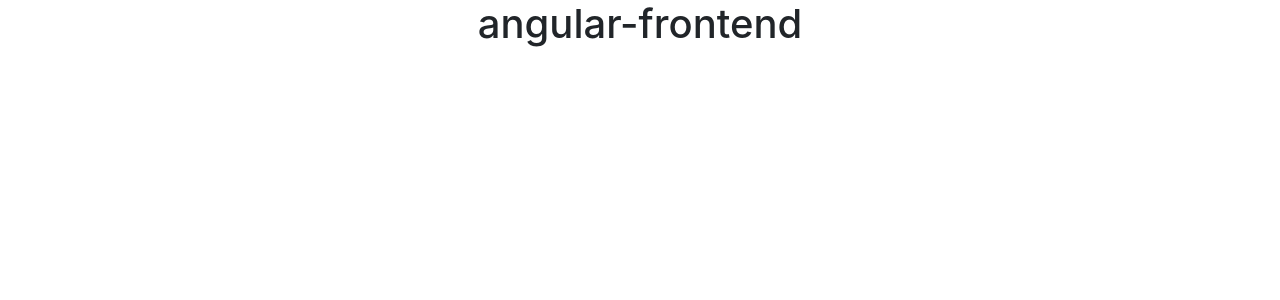
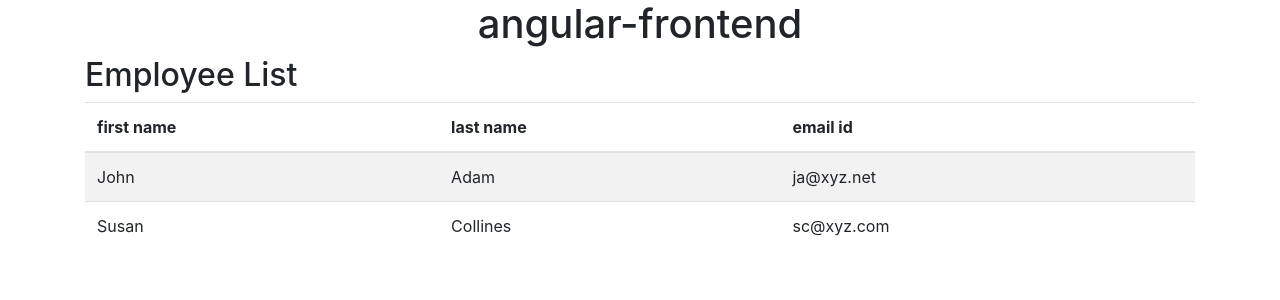
Before and after one commit to simonvista/Angular-SpringBoot, an Angular app: page / in a window 1280 px wide. Shown: the top 300 px of the page. Built offline with nearby package versions, Linux system fonts and the light colour scheme.

Commit message:
5714 is done

```diff
--- a/src/app/app.component.html
+++ b/src/app/app.component.html
@@ -1,3 +1,5 @@
 <h1 class="text-center">{{ title }}</h1>
-
+<div class="container">
+  <app-employee-list></app-employee-list>
+</div>
 <router-outlet></router-outlet>
--- a/src/app/app.module.ts
+++ b/src/app/app.module.ts
@@ -3,10 +3,12 @@
 
 import { AppRoutingModule } from './app-routing.module';
 import { AppComponent } from './app.component';
+import { EmployeeListComponent } from './employee-list/employee-list.component';
 
 @NgModule({
   declarations: [
-    AppComponent
+    AppComponent,
+    EmployeeListComponent
   ],
   imports: [
     BrowserModule,
--- /dev/null
+++ b/src/app/employee-list/employee-list.component.html
@@ -0,0 +1,17 @@
+<h2>Employee List</h2>
+<table class="table table-striped">
+  <thead>
+    <tr>
+      <th>first name</th>
+      <th>last name</th>
+      <th>email id</th>
+    </tr>
+  </thead>
+  <tbody>
+    <tr *ngFor="let emp of employees">
+      <td>{{ emp.firstName }}</td>
+      <td>{{ emp.lastName }}</td>
+      <td>{{ emp.emailId }}</td>
+    </tr>
+  </tbody>
+</table>
--- /dev/null
+++ b/src/app/employee-list/employee-list.component.ts
@@ -0,0 +1,23 @@
+import { Component, OnInit } from '@angular/core';
+import { Employee } from '../employee';
+
+@Component({
+  selector: 'app-employee-list',
+  templateUrl: './employee-list.component.html',
+  styleUrls: ['./employee-list.component.css'],
+})
+export class EmployeeListComponent implements OnInit {
+  constructor() {}
+  employees: Employee[];
+  ngOnInit(): void {
+    this.employees = [
+      { id: 1, firstName: 'John', lastName: 'Adam', emailId: 'ja@xyz.net' },
+      {
+        id: 2,
+        firstName: 'Susan',
+        lastName: 'Collines',
+        emailId: 'sc@xyz.com',
+      },
+    ];
+  }
+}
--- /dev/null
+++ b/src/app/employee.ts
@@ -0,0 +1,7 @@
+export class Employee {
+  // Employee properties should match the ones defined in the same class of backend
+  id: number;
+  firstName: string;
+  lastName: string;
+  emailId: string;
+}
```
Also changed, not shown: src/app/employee-list/employee-list.component.css (added), 2 other files (tests, documents, lock files or other folders).
